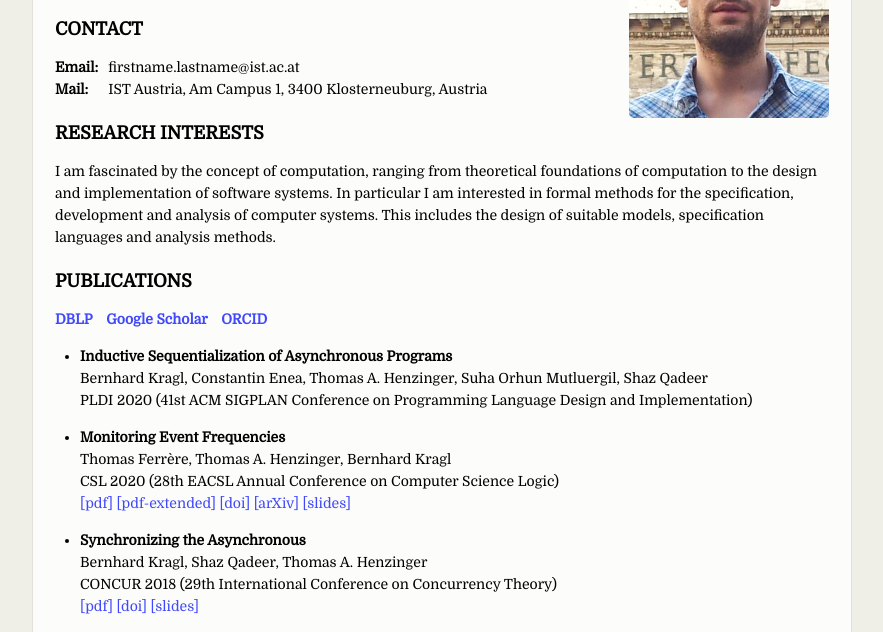
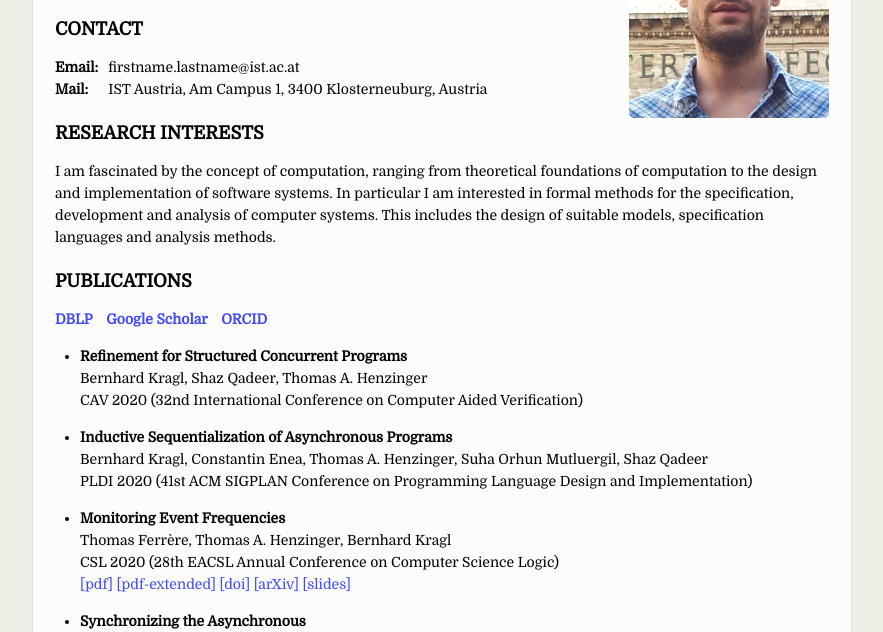
Before and after one commit to bkragl/bkragl.github.io, a plain HTML site: page index.html in a window 1280 px wide. Shown: the part 155-787 px from the top of the page, without its empty margins (198-1081 px from the left). Drawn offline with Linux system fonts and the light colour scheme.

Commit message:
Add CAV 2020 paper

```diff
--- a/index.html
+++ b/index.html
@@ -48,6 +48,11 @@
         <li><a href="https://orcid.org/0000-0001-7745-9117">ORCID</a></li>
       </ul>
       <ul>
+        <li>
+          <b>Refinement for Structured Concurrent Programs</b><br/>
+          Bernhard Kragl, Shaz Qadeer, Thomas A. Henzinger<br/>
+          CAV 2020 (32nd International Conference on Computer Aided Verification)
+        </li>
         <li>
           <b>Inductive Sequentialization of Asynchronous Programs</b><br/>
           Bernhard Kragl, Constantin Enea, Thomas A. Henzinger, Suha Orhun Mutluergil, Shaz Qadeer<br/>
```
